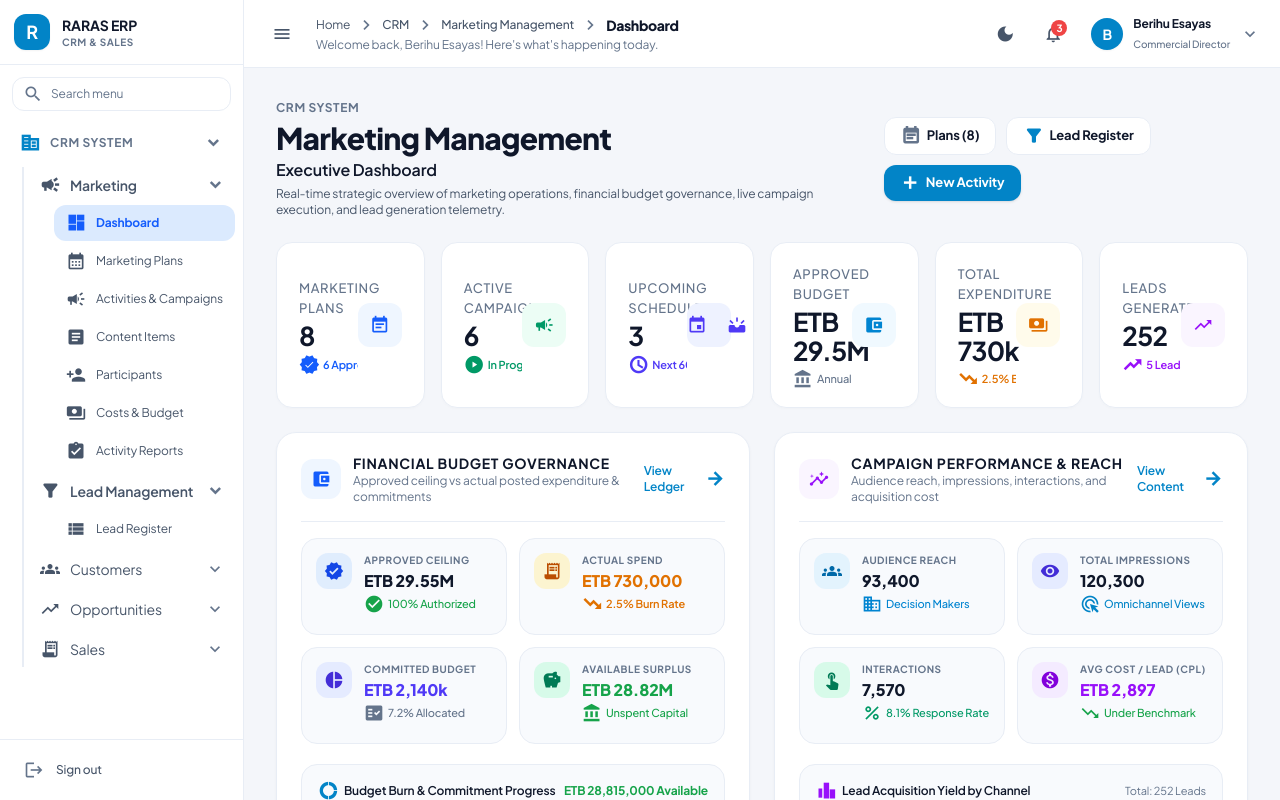
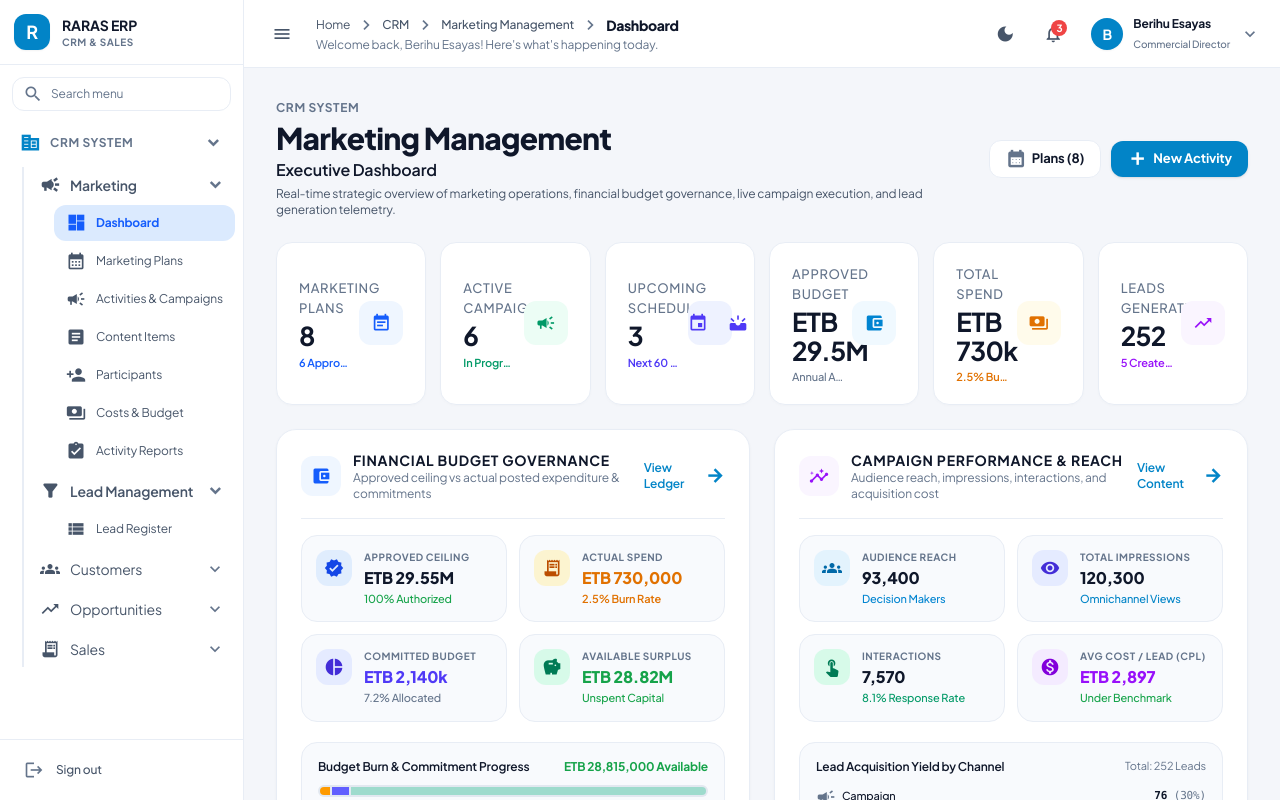
Before and after one commit to brex317/CRm, an Angular app: page /marketing/dashboard in a window 1280 px wide. Built offline with nearby package versions, Linux system fonts and the light colour scheme.

Commit message:
Eliminate all icon and button duplication on dashboard: single clean icon per card, no subtitle mini-icons, no button wrapping

```diff
--- a/src/app/features/marketing/components/marketing-overview/marketing-overview.component.ts
+++ b/src/app/features/marketing/components/marketing-overview/marketing-overview.component.ts
@@ -11,7 +11,7 @@ import { MarketingService } from '../../services/marketing.service';
     <div class="space-y-6">
 
       <!-- =====================================================================
-           PAGE HEADER & QUICK ACTIONS
+           PAGE HEADER & CLEAN ACTION BUTTONS (Single Row, No Wrapping, No Duplication)
            ===================================================================== -->
       <div class="flex flex-col sm:flex-row sm:items-center sm:justify-between gap-4">
         <div>
@@ -23,31 +23,29 @@ import { MarketingService } from '../../services/marketing.service';
           </p>
         </div>
 
-        <div class="flex items-center gap-2.5 flex-wrap">
-          <a routerLink="/marketing/plans" class="btn bo text-xs py-2 px-3.5 rounded-xl font-medium inline-flex items-center gap-1.5 hover:bg-[var(--chip-bg)] transition-colors">
-            <i class="mi text-base text-[var(--mu)]">event_note</i> Plans ({{ plans().length }})
+        <!-- Standard Single-Row Actions matching Reference ERP -->
+        <div class="flex items-center gap-2.5 flex-nowrap flex-shrink-0">
+          <a routerLink="/marketing/plans" class="btn bo text-xs py-2 px-3.5 rounded-xl font-semibold inline-flex items-center gap-1.5 hover:bg-[var(--chip-bg)] transition-colors whitespace-nowrap">
+            <i class="mi text-base text-[var(--mu)]">calendar_month</i> Plans ({{ plans().length }})
           </a>
-          <a routerLink="/leads" class="btn bo text-xs py-2 px-3.5 rounded-xl font-medium inline-flex items-center gap-1.5 hover:bg-[var(--chip-bg)] transition-colors">
-            <i class="mi text-base text-[var(--pr)]">filter_alt</i> Lead Register
-          </a>
-          <a routerLink="/marketing/activities" class="btn bp text-xs py-2 px-3.5 rounded-xl font-bold inline-flex items-center gap-1.5 shadow-sm">
+          <a routerLink="/marketing/activities" class="btn bp text-xs py-2 px-4 rounded-xl font-bold inline-flex items-center gap-1.5 shadow-sm whitespace-nowrap">
             <i class="mi text-base">add</i> New Activity
           </a>
         </div>
       </div>
 
       <!-- =====================================================================
-           6 TOP EXECUTIVE KPI CARDS (Harmonized Icons, Spacing, and Typography)
+           6 TOP EXECUTIVE KPI CARDS (Exactly One Icon Each, Zero Duplication, No Clipping)
            ===================================================================== -->
-      <div class="grid grid-cols-1 sm:grid-cols-2 lg:grid-cols-3 xl:grid-cols-6 gap-4">
+      <div class="grid grid-cols-2 md:grid-cols-3 xl:grid-cols-6 gap-3.5">
 
         <!-- 1. Marketing Plans -->
-        <div class="kpi-card hover:border-[var(--pr)] transition-all duration-200">
-          <div class="min-w-0 flex-1">
+        <div class="kpi-card hover:border-[var(--pr)] hover:shadow-xs transition-all duration-200">
+          <div class="min-w-0 flex-1 pr-2">
             <div class="kpi-card-lbl uppercase text-[11px] font-bold tracking-wider text-[var(--mu)] mb-1">Marketing Plans</div>
-            <div class="kpi-card-val text-2xl font-black text-[var(--hd)] tracking-tight">{{ totalPlans() }}</div>
-            <div class="flex items-center gap-1 text-[11px] font-semibold text-blue-600 dark:text-sky-400 mt-1 truncate">
-              <i class="mi text-xs">verified</i> {{ approvedPlans() }} Approved · {{ pendingPlans() }} Draft
+            <div class="kpi-card-val text-xl sm:text-2xl font-black text-[var(--hd)] tracking-tight">{{ totalPlans() }}</div>
+            <div class="text-[11px] font-semibold text-blue-600 dark:text-sky-400 mt-1 truncate">
+              {{ approvedPlans() }} Approved · {{ pendingPlans() }} Draft
             </div>
           </div>
           <div class="kpi-icon-badge bg-blue-50 text-blue-600 dark:bg-blue-950/60 dark:text-sky-400">
@@ -56,12 +54,12 @@ import { MarketingService } from '../../services/marketing.service';
         </div>
 
         <!-- 2. Active Campaigns -->
-        <div class="kpi-card hover:border-emerald-500 transition-all duration-200">
-          <div class="min-w-0 flex-1">
+        <div class="kpi-card hover:border-emerald-500 hover:shadow-xs transition-all duration-200">
+          <div class="min-w-0 flex-1 pr-2">
             <div class="kpi-card-lbl uppercase text-[11px] font-bold tracking-wider text-[var(--mu)] mb-1">Active Campaigns</div>
-            <div class="kpi-card-val text-2xl font-black text-[var(--hd)] tracking-tight">{{ activeCampaignsCount() }}</div>
-            <div class="flex items-center gap-1 text-[11px] font-semibold text-emerald-600 dark:text-emerald-400 mt-1 truncate">
-              <i class="mi text-xs">play_circle</i> In Progress &amp; Live
+            <div class="kpi-card-val text-xl sm:text-2xl font-black text-[var(--hd)] tracking-tight">{{ activeCampaignsCount() }}</div>
+            <div class="text-[11px] font-semibold text-emerald-600 dark:text-emerald-400 mt-1 truncate">
+              In Progress &amp; Live
             </div>
           </div>
           <div class="kpi-icon-badge bg-emerald-50 text-emerald-600 dark:bg-emerald-950/60 dark:text-emerald-400">
@@ -69,13 +67,13 @@ import { MarketingService } from '../../services/marketing.service';
           </div>
         </div>
 
-        <!-- 3. Upcoming Activities -->
-        <div class="kpi-card hover:border-indigo-500 transition-all duration-200">
-          <div class="min-w-0 flex-1">
+        <!-- 3. Upcoming Schedule -->
+        <div class="kpi-card hover:border-indigo-500 hover:shadow-xs transition-all duration-200">
+          <div class="min-w-0 flex-1 pr-2">
             <div class="kpi-card-lbl uppercase text-[11px] font-bold tracking-wider text-[var(--mu)] mb-1">Upcoming Schedule</div>
-            <div class="kpi-card-val text-2xl font-black text-[var(--hd)] tracking-tight">{{ upcomingCount() }}</div>
-            <div class="flex items-center gap-1 text-[11px] font-semibold text-indigo-600 dark:text-indigo-400 mt-1 truncate">
-              <i class="mi text-xs">schedule</i> Next 60 Days Pipeline
+            <div class="kpi-card-val text-xl sm:text-2xl font-black text-[var(--hd)] tracking-tight">{{ upcomingCount() }}</div>
+            <div class="text-[11px] font-semibold text-indigo-600 dark:text-indigo-400 mt-1 truncate">
+              Next 60 Days Pipeline
             </div>
           </div>
           <div class="kpi-icon-badge bg-indigo-50 text-indigo-600 dark:bg-indigo-950/60 dark:text-indigo-400">
@@ -83,13 +81,13 @@ import { MarketingService } from '../../services/marketing.service';
           </div>
         </div>
 
-        <!-- 4. Total Marketing Budget Ceiling -->
-        <div class="kpi-card hover:border-sky-500 transition-all duration-200">
-          <div class="min-w-0 flex-1">
+        <!-- 4. Approved Budget -->
+        <div class="kpi-card hover:border-sky-500 hover:shadow-xs transition-all duration-200">
+          <div class="min-w-0 flex-1 pr-2">
             <div class="kpi-card-lbl uppercase text-[11px] font-bold tracking-wider text-[var(--mu)] mb-1">Approved Budget</div>
-            <div class="kpi-card-val text-2xl font-black text-[var(--hd)] tracking-tight">ETB {{ (totalApprovedBudget() / 1000000) | number:'1.1-1' }}M</div>
-            <div class="flex items-center gap-1 text-[11px] font-medium text-[var(--mu)] mt-1 truncate">
-              <i class="mi text-xs">account_balance</i> Annual Ceiling
+            <div class="kpi-card-val text-xl sm:text-2xl font-black text-[var(--hd)] tracking-tight">ETB {{ (totalApprovedBudget() / 1000000) | number:'1.1-1' }}M</div>
+            <div class="text-[11px] font-medium text-[var(--mu)] mt-1 truncate">
+              Annual Authorized
             </div>
           </div>
           <div class="kpi-icon-badge bg-sky-50 text-sky-600 dark:bg-sky-950/60 dark:text-sky-400">
@@ -97,13 +95,13 @@ import { MarketingService } from '../../services/marketing.service';
           </div>
         </div>
 
-        <!-- 5. Total Incurred Expenditure -->
-        <div class="kpi-card hover:border-amber-500 transition-all duration-200">
-          <div class="min-w-0 flex-1">
-            <div class="kpi-card-lbl uppercase text-[11px] font-bold tracking-wider text-[var(--mu)] mb-1">Total Expenditure</div>
-            <div class="kpi-card-val text-2xl font-black text-amber-600 dark:text-amber-400 tracking-tight">ETB {{ (totalActualSpend() / 1000) | number:'1.0-0' }}k</div>
-            <div class="flex items-center gap-1 text-[11px] font-semibold text-amber-600 dark:text-amber-400 mt-1 truncate">
-              <i class="mi text-xs">trending_down</i> {{ budgetUtilizationPercent() }}% Burn Rate
+        <!-- 5. Total Spend -->
+        <div class="kpi-card hover:border-amber-500 hover:shadow-xs transition-all duration-200">
+          <div class="min-w-0 flex-1 pr-2">
+            <div class="kpi-card-lbl uppercase text-[11px] font-bold tracking-wider text-[var(--mu)] mb-1">Total Spend</div>
+            <div class="kpi-card-val text-xl sm:text-2xl font-black text-amber-600 dark:text-amber-400 tracking-tight">ETB {{ (totalActualSpend() / 1000) | number:'1.0-0' }}k</div>
+            <div class="text-[11px] font-semibold text-amber-600 dark:text-amber-400 mt-1 truncate">
+              {{ budgetUtilizationPercent() }}% Burn Rate
             </div>
           </div>
           <div class="kpi-icon-badge bg-amber-50 text-amber-600 dark:bg-amber-950/60 dark:text-amber-400">
@@ -111,13 +109,13 @@ import { MarketingService } from '../../services/marketing.service';
           </div>
         </div>
 
-        <!-- 6. Total Leads Generated -->
-        <div class="kpi-card hover:border-purple-500 transition-all duration-200">
-          <div class="min-w-0 flex-1">
+        <!-- 6. Leads Generated -->
+        <div class="kpi-card hover:border-purple-500 hover:shadow-xs transition-all duration-200">
+          <div class="min-w-0 flex-1 pr-2">
             <div class="kpi-card-lbl uppercase text-[11px] font-bold tracking-wider text-[var(--mu)] mb-1">Leads Generated</div>
-            <div class="kpi-card-val text-2xl font-black text-purple-600 dark:text-purple-400 tracking-tight">{{ totalLeads() | number }}</div>
-            <div class="flex items-center gap-1 text-[11px] font-semibold text-purple-600 dark:text-purple-400 mt-1 truncate">
-              <i class="mi text-xs">trending_up</i> {{ leadsCreatedInCrm() }} Leads in CRM
+            <div class="kpi-card-val text-xl sm:text-2xl font-black text-purple-600 dark:text-purple-400 tracking-tight">{{ totalLeads() | number }}</div>
+            <div class="text-[11px] font-semibold text-purple-600 dark:text-purple-400 mt-1 truncate">
+              {{ leadsCreatedInCrm() }} Created in CRM
             </div>
           </div>
           <div class="kpi-icon-badge bg-purple-50 text-purple-600 dark:bg-purple-950/60 dark:text-purple-400">
@@ -128,9 +126,7 @@ import { MarketingService } from '../../services/marketing.service';
       </div>
 
       <!-- =====================================================================
-           2-COLUMN DETAILED ANALYTICS:
-           - LEFT: Financial Budget & Expenditure Governance
-           - RIGHT: Campaign Performance & Lead Yield Telemetry
+           2-COLUMN DETAILED ANALYTICS (Single Icon per Micro-Card, Zero Subtitle Icons)
            ===================================================================== -->
       <div class="grid grid-cols-1 lg:grid-cols-2 gap-6">
 
@@ -155,7 +151,7 @@ import { MarketingService } from '../../services/marketing.service';
               </a>
             </div>
 
-            <!-- 4 Consistent Financial Micro-Cards -->
+            <!-- 4 Consistent Financial Micro-Cards (Exactly 1 Icon each) -->
             <div class="grid grid-cols-1 sm:grid-cols-2 gap-3 mb-5">
 
               <!-- 1. Approved Ceiling -->
@@ -166,8 +162,8 @@ import { MarketingService } from '../../services/marketing.service';
                 <div class="min-w-0">
                   <span class="text-[10px] font-bold uppercase tracking-wider text-[var(--mu)] block">Approved Ceiling</span>
                   <b class="text-base font-extrabold text-[var(--hd)] block mt-0.5 leading-snug">ETB {{ (totalApprovedBudget() / 1000000) | number:'1.1-2' }}M</b>
-                  <span class="text-[11px] text-[var(--ok)] font-medium inline-flex items-center gap-1 mt-0.5">
-                    <i class="mi text-xs">check_circle</i> 100% Authorized
+                  <span class="text-[11px] text-[var(--ok)] font-medium block mt-0.5">
+                    100% Authorized
                   </span>
                 </div>
               </div>
@@ -180,8 +176,8 @@ import { MarketingService } from '../../services/marketing.service';
                 <div class="min-w-0">
                   <span class="text-[10px] font-bold uppercase tracking-wider text-[var(--mu)] block">Actual Spend</span>
                   <b class="text-base font-extrabold text-amber-600 dark:text-amber-400 block mt-0.5 leading-snug">ETB {{ totalActualSpend() | number }}</b>
-                  <span class="text-[11px] text-amber-600 dark:text-amber-400 font-semibold inline-flex items-center gap-1 mt-0.5">
-                    <i class="mi text-xs">trending_down</i> {{ budgetUtilizationPercent() }}% Burn Rate
+                  <span class="text-[11px] text-amber-600 dark:text-amber-400 font-semibold block mt-0.5">
+                    {{ budgetUtilizationPercent() }}% Burn Rate
                   </span>
                 </div>
               </div>
@@ -194,8 +190,8 @@ import { MarketingService } from '../../services/marketing.service';
                 <div class="min-w-0">
                   <span class="text-[10px] font-bold uppercase tracking-wider text-[var(--mu)] block">Committed Budget</span>
                   <b class="text-base font-extrabold text-indigo-600 dark:text-indigo-400 block mt-0.5 leading-snug">ETB {{ (totalAllocatedBudget() / 1000) | number:'1.0-0' }}k</b>
-                  <span class="text-[11px] text-[var(--mu)] font-medium inline-flex items-center gap-1 mt-0.5">
-                    <i class="mi text-xs">fact_check</i> {{ allocatedPercent() }}% Allocated
+                  <span class="text-[11px] text-[var(--mu)] font-medium block mt-0.5">
+                    {{ allocatedPercent() }}% Allocated
                   </span>
                 </div>
               </div>
@@ -208,8 +204,8 @@ import { MarketingService } from '../../services/marketing.service';
                 <div class="min-w-0">
                   <span class="text-[10px] font-bold uppercase tracking-wider text-[var(--mu)] block">Available Surplus</span>
                   <b class="text-base font-extrabold text-[var(--ok)] block mt-0.5 leading-snug">ETB {{ (remainingBudget() / 1000000) | number:'1.1-2' }}M</b>
-                  <span class="text-[11px] text-[var(--ok)] font-medium inline-flex items-center gap-1 mt-0.5">
-                    <i class="mi text-xs">account_balance</i> Unspent Capital
+                  <span class="text-[11px] text-[var(--ok)] font-medium block mt-0.5">
+                    Unspent Capital
                   </span>
                 </div>
               </div>
@@ -219,9 +215,7 @@ import { MarketingService } from '../../services/marketing.service';
             <!-- Segmented Budget Progress Gauge & Legend -->
             <div class="p-4 rounded-2xl bg-[var(--chip-bg)] border border-[var(--ln)] space-y-2.5">
               <div class="flex items-center justify-between text-xs font-semibold text-[var(--hd)]">
-                <span class="flex items-center gap-1.5">
-                  <i class="mi text-sm text-[var(--pr)]">donut_large</i> Budget Burn &amp; Commitment Progress
-                </span>
+                <span>Budget Burn &amp; Commitment Progress</span>
                 <span class="text-[var(--ok)] font-bold">ETB {{ remainingBudget() | number }} Available</span>
               </div>
 
@@ -272,7 +266,7 @@ import { MarketingService } from '../../services/marketing.service';
               </a>
             </div>
 
-            <!-- 4 Consistent Performance Micro-Cards -->
+            <!-- 4 Consistent Performance Micro-Cards (Exactly 1 Icon each) -->
             <div class="grid grid-cols-1 sm:grid-cols-2 gap-3 mb-5">
 
               <!-- 1. Audience Reach -->
@@ -283,8 +277,8 @@ import { MarketingService } from '../../services/marketing.service';
                 <div class="min-w-0">
                   <span class="text-[10px] font-bold uppercase tracking-wider text-[var(--mu)] block">Audience Reach</span>
                   <b class="text-base font-extrabold text-[var(--hd)] block mt-0.5 leading-snug">{{ totalReach() | number }}</b>
-                  <span class="text-[11px] text-sky-600 dark:text-sky-400 font-medium inline-flex items-center gap-1 mt-0.5">
-                    <i class="mi text-xs">domain</i> Decision Makers
+                  <span class="text-[11px] text-sky-600 dark:text-sky-400 font-medium block mt-0.5">
+                    Decision Makers
                   </span>
                 </div>
               </div>
@@ -297,8 +291,8 @@ import { MarketingService } from '../../services/marketing.service';
                 <div class="min-w-0">
                   <span class="text-[10px] font-bold uppercase tracking-wider text-[var(--mu)] block">Total Impressions</span>
                   <b class="text-base font-extrabold text-[var(--hd)] block mt-0.5 leading-snug">{{ totalImpressions() | number }}</b>
-                  <span class="text-[11px] text-[var(--pr)] font-medium inline-flex items-center gap-1 mt-0.5">
-                    <i class="mi text-xs">ads_click</i> Omnichannel Views
+                  <span class="text-[11px] text-[var(--pr)] font-medium block mt-0.5">
+                    Omnichannel Views
                   </span>
                 </div>
               </div>
@@ -311,8 +305,8 @@ import { MarketingService } from '../../services/marketing.service';
                 <div class="min-w-0">
                   <span class="text-[10px] font-bold uppercase tracking-wider text-[var(--mu)] block">Interactions</span>
                   <b class="text-base font-extrabold text-[var(--hd)] block mt-0.5 leading-snug">{{ totalEngagements() | number }}</b>
-                  <span class="text-[11px] text-emerald-600 dark:text-emerald-400 font-medium inline-flex items-center gap-1 mt-0.5">
-                    <i class="mi text-xs">percent</i> {{ engagementRate() }}% Response Rate
+                  <span class="text-[11px] text-emerald-600 dark:text-emerald-400 font-medium block mt-0.5">
+                    {{ engagementRate() }}% Response Rate
                   </span>
                 </div>
               </div>
@@ -325,8 +319,8 @@ import { MarketingService } from '../../services/marketing.service';
                 <div class="min-w-0">
                   <span class="text-[10px] font-bold uppercase tracking-wider text-[var(--mu)] block">Avg Cost / Lead (CPL)</span>
                   <b class="text-base font-extrabold text-purple-600 dark:text-purple-400 block mt-0.5 leading-snug">ETB {{ avgCostPerLead() | number }}</b>
-                  <span class="text-[11px] text-[var(--ok)] font-medium inline-flex items-center gap-1 mt-0.5">
-                    <i class="mi text-xs">trending_down</i> Under Benchmark
+                  <span class="text-[11px] text-[var(--ok)] font-medium block mt-0.5">
+                    Under Benchmark
                   </span>
                 </div>
               </div>
@@ -336,9 +330,7 @@ import { MarketingService } from '../../services/marketing.service';
             <!-- Lead Acquisition Yield by Channel with Visual Bars -->
             <div class="p-4 rounded-2xl bg-[var(--chip-bg)] border border-[var(--ln)] space-y-3">
               <div class="flex items-center justify-between text-xs font-semibold text-[var(--hd)]">
-                <span class="flex items-center gap-1.5">
-                  <i class="mi text-sm text-purple-600 dark:text-purple-400">leaderboard</i> Lead Acquisition Yield by Channel
-                </span>
+                <span>Lead Acquisition Yield by Channel</span>
                 <span class="text-[var(--mu)] font-normal text-[11px]">Total: {{ totalLeads() }} Leads</span>
               </div>
 
```
